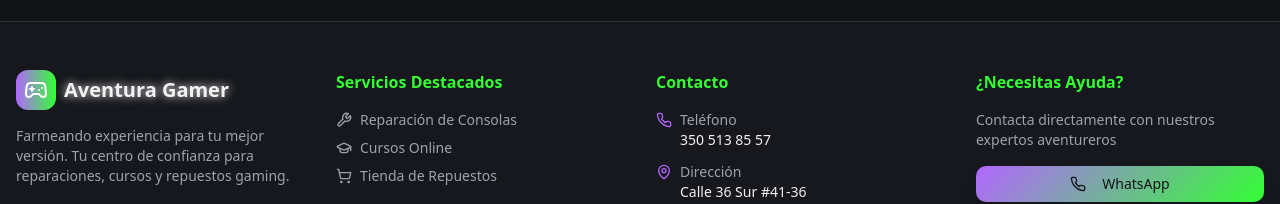
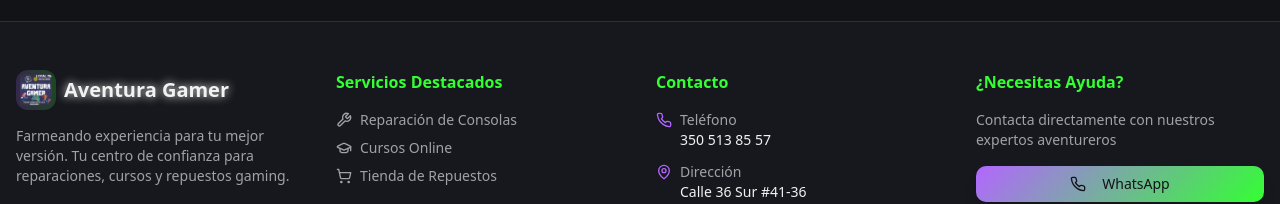
Before and after one commit to AventuraGamer7/aventura-gamer-hub-77, a React (Vite) app: page /tienda in a window 1280 px wide. Shown: the part 1484-1688 px from the top of the page. Built offline with nearby package versions, Linux system fonts and the light colour scheme; no server answers; the database is empty.

Commit message:
Update default logo
Replace the login page logo and any other default logo instances with the provided image.

```diff
--- a/src/components/Footer.tsx
+++ b/src/components/Footer.tsx
@@ -30,8 +30,12 @@ const Footer = () => {
           {/* Company Info */}
           <div className="space-y-4">
             <div className="flex items-center gap-2">
-              <div className="p-2 rounded-lg bg-gradient-to-r from-primary to-secondary">
-                <Gamepad2 className="h-6 w-6 text-white" />
+              <div className="w-10 h-10 rounded-lg bg-gradient-to-r from-primary/20 to-secondary/20 flex items-center justify-center p-1">
+                <img
+                  src="/lovable-uploads/8d12c7f6-549e-4ee6-b31b-3ef2838c9bb8.png"
+                  alt="Aventura Gamer Logo"
+                  className="w-full h-full object-contain rounded"
+                />
               </div>
               <span className="text-xl font-bold text-neon">Aventura Gamer</span>
             </div>
--- a/src/pages/Auth.tsx
+++ b/src/pages/Auth.tsx
@@ -7,7 +7,7 @@ import { Label } from '@/components/ui/label';
 import { Badge } from '@/components/ui/badge';
 import { useAuth } from '@/hooks/useAuth';
 import { useToast } from '@/hooks/use-toast';
-import { GamepadIcon, UserPlus, LogIn, Loader2 } from 'lucide-react';
+import { UserPlus, LogIn, Loader2 } from 'lucide-react';
 
 const Auth = () => {
   const [isLogin, setIsLogin] = useState(true);
@@ -94,8 +94,12 @@ const Auth = () => {
 
       <Card className="w-full max-w-md card-gaming border-primary/20 relative">
         <CardHeader className="text-center space-y-4">
-          <div className="mx-auto w-16 h-16 rounded-full bg-gradient-to-br from-primary to-secondary flex items-center justify-center">
-            <GamepadIcon className="h-8 w-8 text-primary-foreground" />
+          <div className="mx-auto w-20 h-20 rounded-full bg-gradient-to-br from-primary/20 to-secondary/20 flex items-center justify-center p-2">
+            <img
+              src="/lovable-uploads/8d12c7f6-549e-4ee6-b31b-3ef2838c9bb8.png"
+              alt="Aventura Gamer Logo"
+              className="w-full h-full object-contain rounded-lg"
+            />
           </div>
 
           <Badge variant="secondary" className="bg-primary/20 text-primary border-primary/30">
```
Also changed, not shown: public/lovable-uploads/8d12c7f6-549e-4ee6-b31b-3ef2838c9bb8.png (added).
